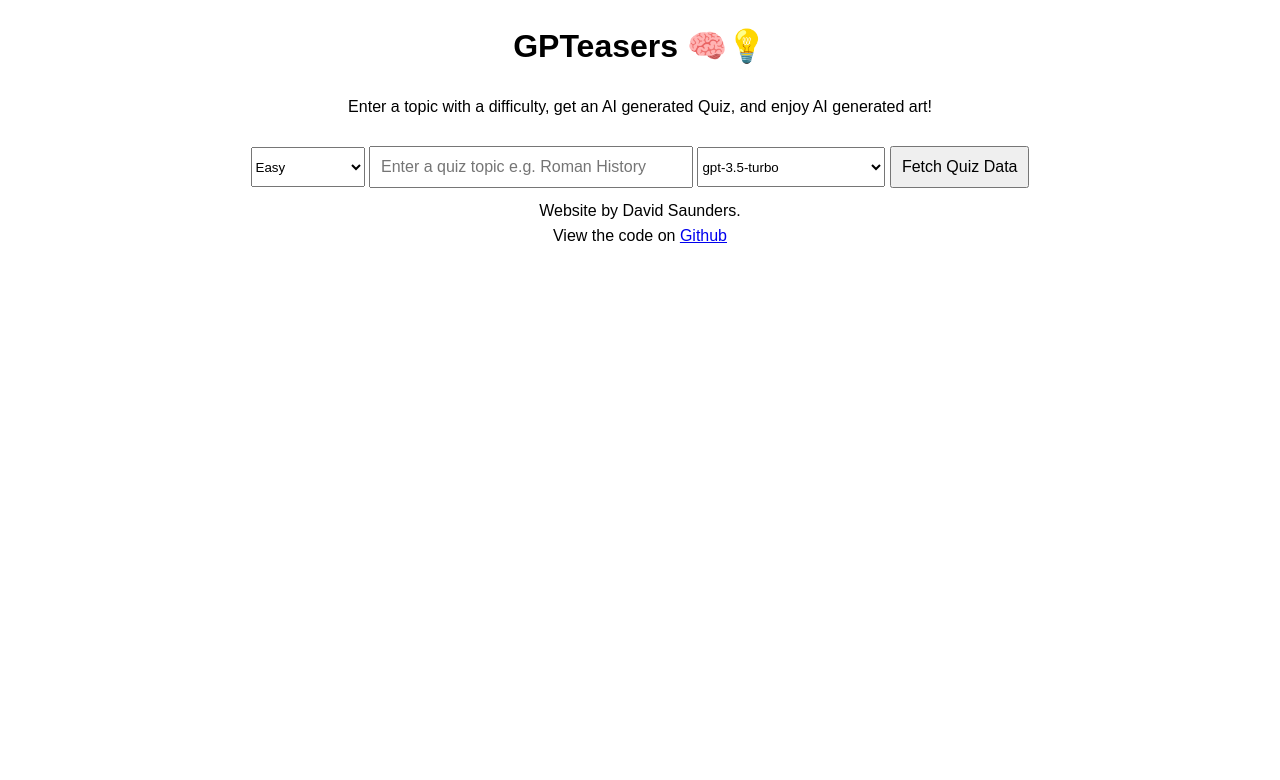
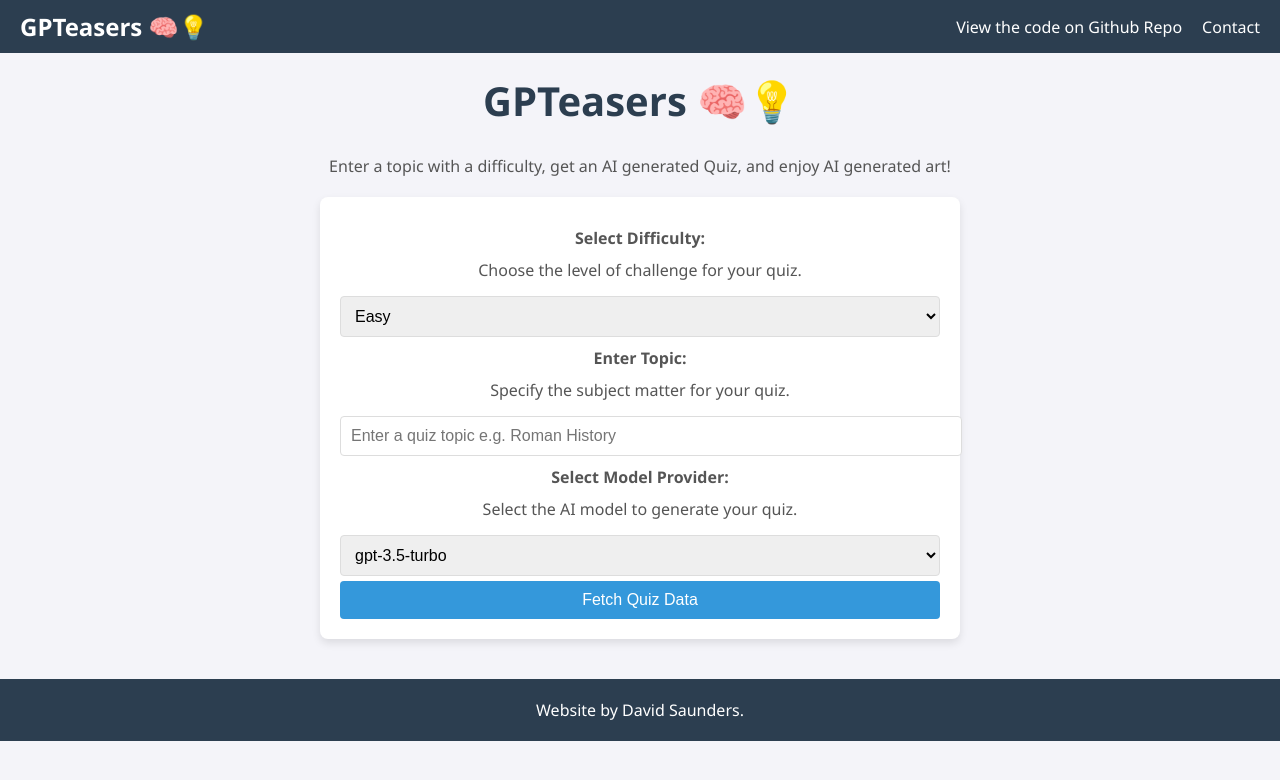
Before and after one commit to DJSaunders1997/GPTeasers, a website with bundled scripts: page frontend/index.html in a window 1280 px wide. Built offline with nearby package versions, Linux system fonts and the light colour scheme.

Commit message:
💄 Refactor HTML structure and enhance CSS styles for improved layout and user experience

```diff
--- a/frontend/index.html
+++ b/frontend/index.html
@@ -1,28 +1,60 @@
 <!DOCTYPE html>
 <html lang="en">
-
   <head>
-    <meta charset="UTF-8">
-    <meta http-equiv="X-UA-Compatible" content="IE=edge">
-    <meta name="viewport" content="width=device-width, initial-scale=1.0">
+    <meta charset="UTF-8" />
+    <meta http-equiv="X-UA-Compatible" content="IE=edge" />
+    <meta name="viewport" content="width=device-width, initial-scale=1.0" />
     <title>GPTeasers Quiz App</title>
-    <link rel="icon" href="static/flavicon.png" type="image/png" sizes="32x32">
-    <link rel="stylesheet" href="static/styles.css"> <!-- Link to the new CSS file -->
+    <link
+      rel="icon"
+      href="static/flavicon.png"
+      type="image/png"
+      sizes="32x32"
+    />
+    <link rel="stylesheet" href="static/styles.css" />
     <!-- Google tag (gtag.js) -->
-    <script async src="https://www.googletagmanager.com/gtag/js?id=G-0G6F46NPWS"></script>
+    <script
+      async
+      src="https://www.googletagmanager.com/gtag/js?id=G-0G6F46NPWS"
+    ></script>
     <script>
       window.dataLayer = window.dataLayer || [];
-        function gtag() { dataLayer.push(arguments); }
-        gtag('js', new Date());
-
-        gtag('config', 'G-0G6F46NPWS');
+      function gtag() {
+        dataLayer.push(arguments);
+      }
+      gtag("js", new Date());
+      gtag("config", "G-0G6F46NPWS");
     </script>
   </head>
 
   <body>
+    <header>
+      <nav class="navbar">
+        <div class="navbar-brand">
           <h1>GPTeasers 🧠💡</h1>
-    <p id="intro">Enter a topic with a difficulty, get an AI generated Quiz, and enjoy AI generated art!</p>
-    <div id="inputContainer">
+        </div>
+        <ul class="navbar-links">
+          <li>
+            View the code on
+            <a href="https://github.com/DJSaunders1997/GPTeasers"
+              >Github Repo</a
+            >
+          </li>
+          <li><a href="mailto:DJSaunders1997@gmail.com">Contact</a></li>
+        </ul>
+      </nav>
+      <h1>GPTeasers 🧠💡</h1>
+      <p id="intro">
+        Enter a topic with a difficulty, get an AI generated Quiz, and enjoy AI
+        generated art!
+      </p>
+    </header>
+
+    <main>
+      <section id="inputContainer">
+        <div class="input-group">
+          <label for="quizDifficulty">Select Difficulty:</label>
+          <p>Choose the level of challenge for your quiz.</p>
           <select id="quizDifficulty">
             <option value="easy">Easy</option>
             <option value="medium">Medium</option>
@@ -30,26 +62,54 @@
             <option value="extremely-hard">Extremely Hard</option>
             <option value="impossible">Impossible</option>
           </select>
-        <input type="text" id="quizTopic" placeholder="Enter a quiz topic e.g. Roman History">
+        </div>
+
+        <div class="input-group">
+          <label for="quizTopic">Enter Topic:</label>
+          <p>Specify the subject matter for your quiz.</p>
+          <input
+            type="text"
+            id="quizTopic"
+            placeholder="Enter a quiz topic e.g. Roman History"
+          />
+        </div>
+
+        <div class="input-group">
+          <label for="quizModel">Select Model Provider:</label>
+          <p>Select the AI model to generate your quiz.</p>
           <select id="quizModel">
             <option value="gpt-3.5-turbo">gpt-3.5-turbo</option>
             <option value="gpt-4-turbo">gpt-4-turbo</option>
             <option value="o1-mini">o1-mini</option>
             <option value="o3-mini">o3-mini</option>
+            <option value="gemini/gemini-2.0-flash">
+              gemini/gemini-2.0-flash
+            </option>
             <option value="gemini/gemini-pro">gemini/gemini-pro</option>
-            <option value="gemini/gemini-2.0-flash">gemini/gemini-2.0-flash</option>
-            <option value="gemini/gemini-1.5-pro-latest">gemini/gemini-1.5-pro-latest</option>
+            <option value="gemini/gemini-1.5-pro-latest">
+              gemini/gemini-1.5-pro-latest
+            </option>
             <option value="azure_ai/DeepSeek-R1">azure_ai/DeepSeek-R1</option>
           </select>
-        <button id="fetchQuizButton">Fetch Quiz Data</button>
         </div>
 
-    <img id="AIImage" alt="Generated Image">
+        <button id="fetchQuizButton">Fetch Quiz Data</button>
+      </section>
 
-    <p id="loadingMessage" style="display: none;">Loading ⏳ this can take 10s ...</p>
-    <div id="loadingBarContainer" style="width: 100%; background-color: #f3f3f3; display: none;">
-        <p id="loadingMessage">Loading ⏳ </p>
-        <div id="loadingBar" style="width: 0%; height: 30px; background-color: #3498db;"></div>
+      <section id="quizSection">
+        <img id="AIImage" alt="Generated Image" style="display: none" />
+        <p id="loadingMessage" style="display: none">
+          Loading ⏳ this can take 10s ...
+        </p>
+        <div
+          id="loadingBarContainer"
+          style="width: 100%; background-color: #f3f3f3; display: none"
+        >
+          <p id="loadingMessage">Loading ⏳</p>
+          <div
+            id="loadingBar"
+            style="width: 0%; height: 30px; background-color: #3498db"
+          ></div>
         </div>
 
         <div id="quiz-container">
@@ -68,25 +128,29 @@
         <!-- This is a template for each question. It will be hidden by default and cloned for each question. -->
         <template id="questionTemplate">
           <div class="question">
-            <h2></h2> <!-- Question text will be inserted here -->
-            <label><input type="radio" name="answer" value="A"> <span class="optionA"></span></label>
-            <label><input type="radio" name="answer" value="B"> <span class="optionB"></span></label>
-            <label><input type="radio" name="answer" value="C"> <span class="optionC"></span></label>
+            <h2></h2>
+            <!-- Question text will be inserted here -->
+            <label
+              ><input type="radio" name="answer" value="A" />
+              <span class="optionA"></span
+            ></label>
+            <label
+              ><input type="radio" name="answer" value="B" />
+              <span class="optionB"></span
+            ></label>
+            <label
+              ><input type="radio" name="answer" value="C" />
+              <span class="optionC"></span
+            ></label>
             <button onclick="checkAnswer(this)">Submit</button>
-            <p class="explanation" style="display:block;"></p>
+            <p class="explanation" style="display: block"></p>
           </div>
         </template>
+      </section>
+    </main>
 
-    <footer>
-        Website by David Saunders.
-        <br>
-        View the code on
-        <a href="https://github.com/DJSaunders1997/GPTeasers">Github</a>
-        <br>
-    </footer>
+    <footer>Website by David Saunders.</footer>
 
     <script type="module" src="scripts/app.js"></script>
-
   </body>
-
 </html>
--- a/frontend/static/styles.css
+++ b/frontend/static/styles.css
@@ -1,38 +1,152 @@
 body {
-    font-family: Arial, sans-serif;
-    margin: 20px;
-    line-height: 1.6;
-    text-align: center;
+  font-family: "Segoe UI", Tahoma, Geneva, Verdana, sans-serif;
+  margin: 0;
+  padding: 0;
+  background-color: #f4f4f9;
+  color: #333;
+  text-align: center;
 }
 
-button,
-input[type="text"] {
-    padding: 10px;
-    font-size: 16px;
-    margin: 10px 0;
+.navbar {
+  display: flex;
+  justify-content: space-between;
+  align-items: center;
+  background-color: #2c3e50;
+  padding: 10px 20px;
+  color: #fff;
 }
 
-#quizTopic {
-    width: 300px;
+.navbar-brand h1 {
+  margin: 0;
+  font-size: 1.5em;
+  color: #fff;
 }
 
-#quizDifficulty {
-    height: 40px;
+.navbar-links {
+  list-style: none;
+  padding: 0;
+  margin: 0;
+  display: flex;
 }
 
-#quizModel {
-    height: 40px;
+.navbar-links li {
+  margin-left: 20px;
+}
+
+.navbar-links a {
+  color: #fff;
+  text-decoration: none;
+  font-size: 1em;
+  transition: color 0.3s;
+}
+
+.navbar-links a:hover {
+  color: #3498db;
+}
+
+h1 {
+  color: #2c3e50;
+  margin-top: 20px;
+  font-size: 2.5em;
+}
+
+#inputContainer {
+  background-color: #fff;
+  border-radius: 8px;
+  box-shadow: 0 4px 8px rgba(0, 0, 0, 0.1);
+  padding: 20px;
+  max-width: 600px;
+  margin: 20px auto;
+}
+
+label {
+  display: block;
+  margin-top: 10px;
+  font-weight: bold;
+  color: #555;
+}
+
+select,
+input[type="text"],
+button {
+  width: 100%;
+  padding: 10px;
+  margin-top: 5px;
+  border: 1px solid #ddd;
+  border-radius: 4px;
+  font-size: 16px;
+  transition: border-color 0.3s;
+}
+
+select:focus,
+input[type="text"]:focus {
+  border-color: #3498db;
+  outline: none;
+}
+
+button {
+  background-color: #3498db;
+  color: #fff;
+  border: none;
+  cursor: pointer;
+  transition: background-color 0.3s, transform 0.2s;
+}
+
+button:hover {
+  background-color: #2980b9;
+  transform: translateY(-2px);
+}
+
+p {
+  margin: 10px 0;
+  color: #555;
+}
+
+#AIImage {
+  display: block;
+  margin: 20px auto;
+  max-width: 100%;
+  height: auto;
+  border-radius: 8px;
+  box-shadow: 0 4px 8px rgba(0, 0, 0, 0.1);
+}
+
+#loadingBarContainer {
+  margin: 20px auto;
+  width: 80%;
+  background-color: #ddd;
+  border-radius: 4px;
+  overflow: hidden;
+}
+
+#loadingBar {
+  height: 30px;
+  background-color: #3498db;
+  transition: width 0.3s;
 }
 
 #quiz-container {
-    display: none;
+  display: none;
+  background-color: #fff;
+  border-radius: 8px;
+  box-shadow: 0 4px 8px rgba(0, 0, 0, 0.1);
+  padding: 20px;
+  max-width: 600px;
+  margin: 20px auto;
 }
 
-/* Center Image and set size */
-#AIImage {
-    display: none;
-    margin-left: auto;
-    margin-right: auto;
-    width: 300px;
-    height: auto;
+footer {
+  margin-top: 40px;
+  padding: 20px;
+  background-color: #2c3e50;
+  color: #fff;
 }
+
+footer a {
+  color: #3498db;
+  text-decoration: none;
+}
+
+footer a:hover {
+  text-decoration: underline;
+}
```
Lines whose indentation alone changed are shown as unchanged.
